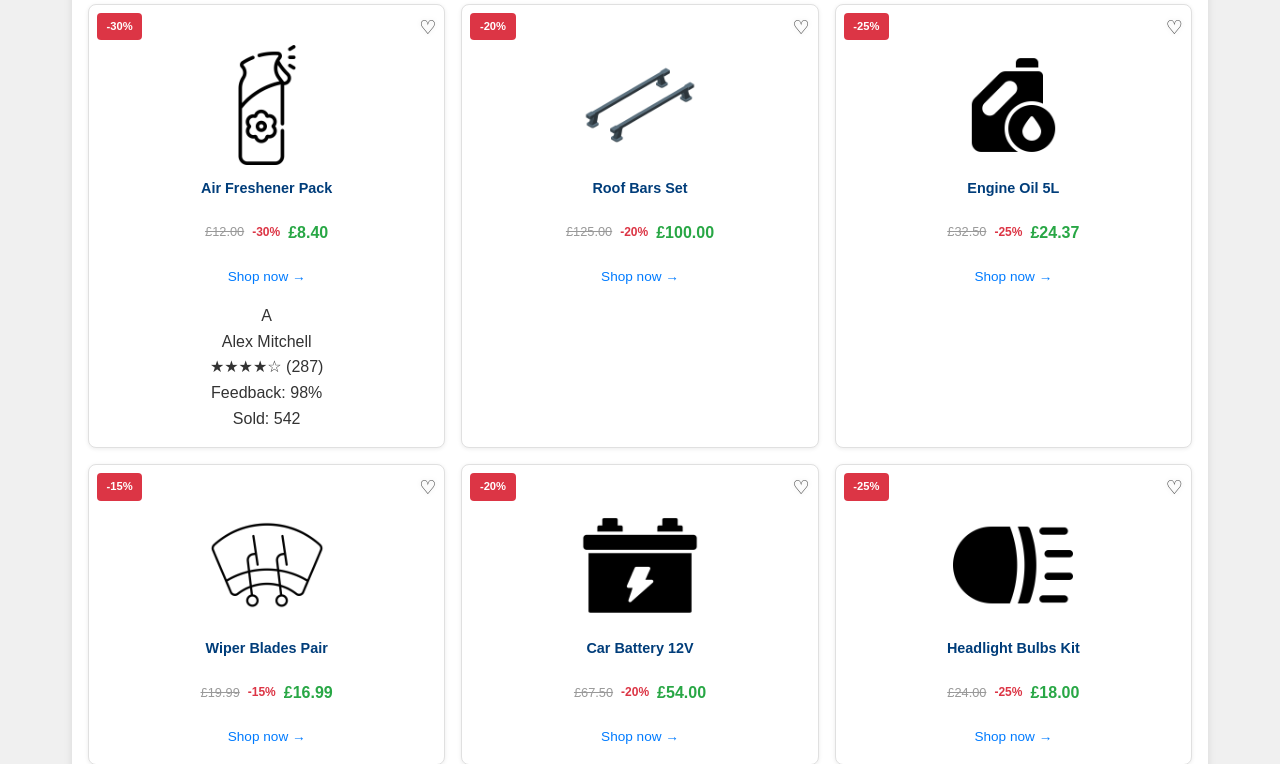
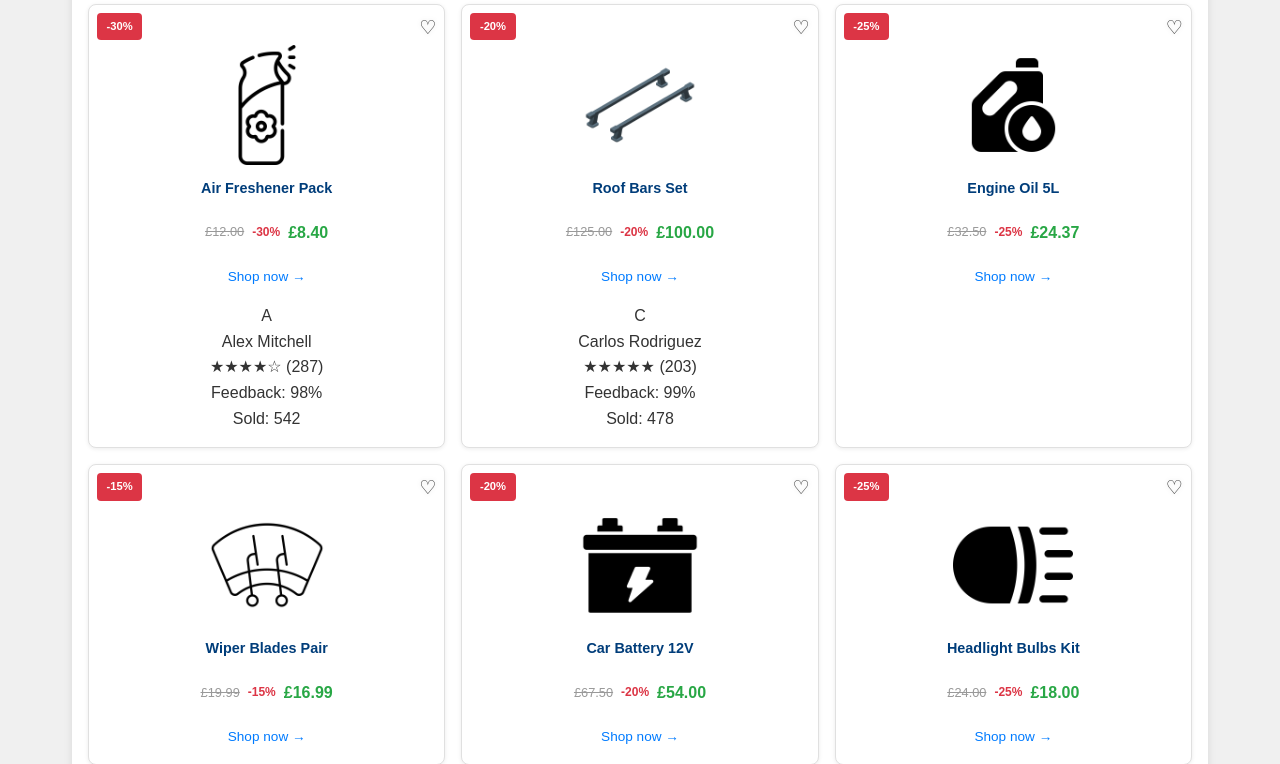
Before and after one commit to Team-3D-UoP/Team-3D-Rep, a Flask app: page / in a window 1280 px wide. Shown: the part 1233-1997 px from the top of the page. Run offline with Flask 3, Linux system fonts and the light colour scheme.

Commit message:
Updated roof bars set

```diff
--- a/Flask project/app.py
+++ b/Flask project/app.py
@@ -184,6 +184,8 @@ def home():
     random_tertiary_seller = random.choice(remaining_sellers_two)
     remaining_sellers_three = [s for s in remaining_sellers_two if s != random_tertiary_seller]
     random_quaternary_seller = random.choice(remaining_sellers_three)
+    remaining_sellers_four = [s for s in remaining_sellers_three if s != random_quaternary_seller]
+    random_quinary_seller = random.choice(remaining_sellers_four)
 
     return render_template("main_homepage.html",
                          offer_products=OFFER_PRODUCTS,
@@ -191,6 +193,7 @@ def home():
                          secondary_seller=random_secondary_seller,
                          tertiary_seller=random_tertiary_seller,
                          quaternary_seller=random_quaternary_seller,
+                         quinary_seller=random_quinary_seller,
                          reviews=reviews_data)
 
 @app.route("/api/calcTax", methods=['GET', 'POST'])
--- a/Flask project/templates/main_homepage.html
+++ b/Flask project/templates/main_homepage.html
@@ -1012,6 +1012,27 @@
               </div>
             </div>
           </div>
+          {% elif product.name == "Roof Bars Set" and quinary_seller %}
+          <div class="seller-info-divider"></div>
+          <div class="card-seller-info">
+            <div class="card-seller-header">
+              <div class="card-seller-avatar alt-4">{{ quinary_seller.pfp }}</div>
+              <div class="card-seller-details">
+                <div class="card-seller-name">{{ quinary_seller.name }}</div>
+                <div class="card-seller-rating">{{ '★' * quinary_seller.rating|int }}{{ '☆' * (5 - quinary_seller.rating|int) }} ({{ quinary_seller.reviews }})</div>
+              </div>
+            </div>
+            <div class="card-seller-stats">
+              <div class="card-stat-item">
+                <span class="card-stat-label">Feedback:</span>
+                <span class="card-stat-value">{{ quinary_seller.positive_feedback }}%</span>
+              </div>
+              <div class="card-stat-item">
+                <span class="card-stat-label">Sold:</span>
+                <span class="card-stat-value">{{ quinary_seller.products_sold }}</span>
+              </div>
+            </div>
+          </div>
           {% endif %}
         </div>
       </div>
```
